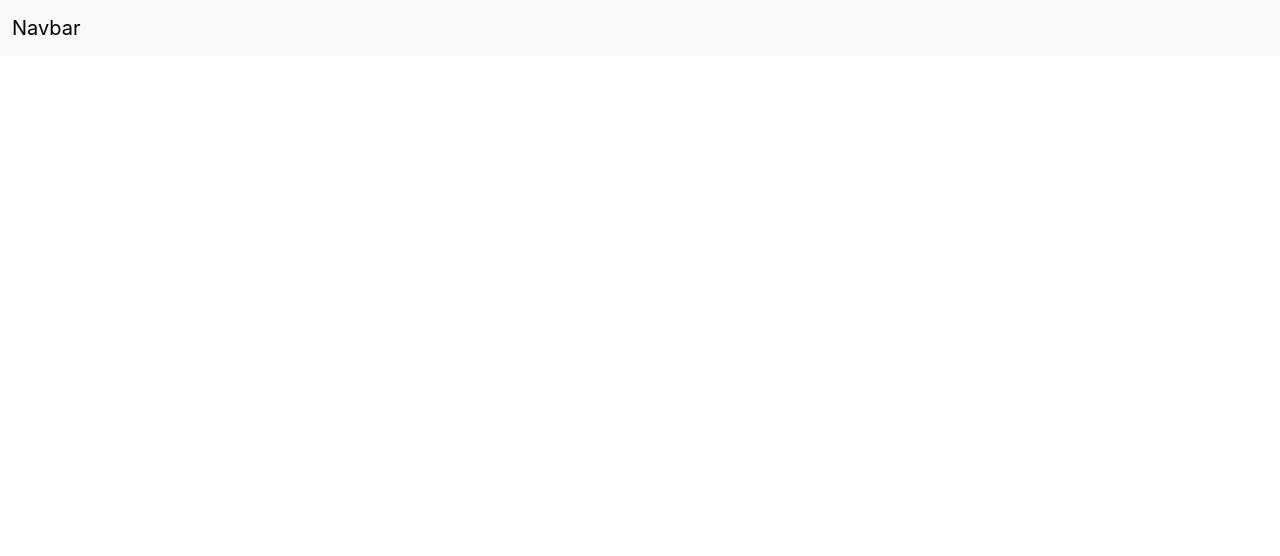
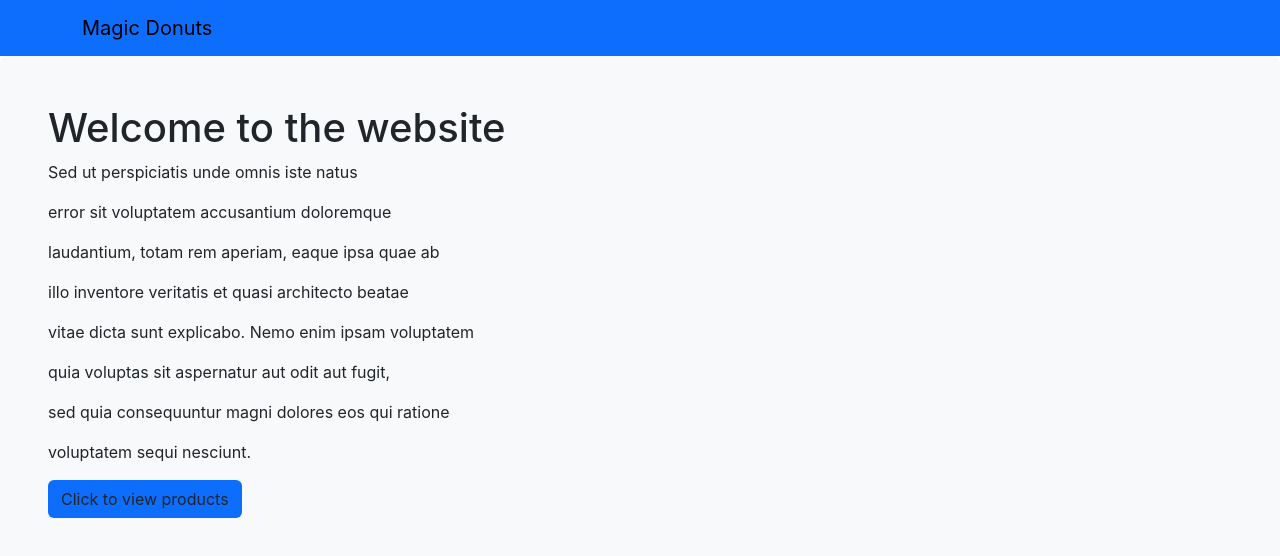
Before and after one commit to cleovilakazi/NodeAPI, a React (Create React App) app in the folder frontend/: page / in a window 1280 px wide. Shown: the top 556 px of the page. Built offline with nearby package versions, Linux system fonts and the light colour scheme.

Commit message:
20mins to go

```diff
--- a/frontend/package.json
+++ b/frontend/package.json
@@ -6,6 +6,7 @@
     "@testing-library/jest-dom": "^5.17.0",
     "@testing-library/react": "^13.4.0",
     "@testing-library/user-event": "^13.5.0",
+    "axios": "^1.4.0",
     "bootstrap": "^5.3.0",
     "react": "^18.2.0",
     "react-dom": "^18.2.0",
@@ -36,5 +37,6 @@
       "last 1 firefox version",
       "last 1 safari version"
     ]
-  }
+  },
+  "proxy": "http://localhost:3001"
 }
--- /dev/null
+++ b/frontend/src/layouts/MainLayout.jsx
@@ -0,0 +1,24 @@
+import React from "react";
+import { Link } from "react-router-dom";
+
+const MainLayout = ({ children }) => {
+  return (
+    <div>
+      <header>
+        <nav className="navbar navbar-light bg-primary">
+          <div className="container">
+            <Link to="/" className="navbar-brand">
+              Magic Donuts
+            </Link>
+          </div>
+        </nav>
+      </header>
+      <main>
+        <div className="container nt-3"></div>
+        {children}
+      </main>
+    </div>
+  );
+};
+
+export default MainLayout;
--- a/frontend/src/pages/HompePage.jsx
+++ b/frontend/src/pages/HompePage.jsx
@@ -1,17 +1,25 @@
 import React from "react";
-import {Link} from "react-router-dom";
+import { Link } from "react-router-dom";
+import MainLayout from "../layouts/MainLayout";
 
 const HompePage = () => {
   return (
-    <div>
-      <nav className="navbar bg-body-tertiary">
-        <div className="container-fluid">
-          <Link className="navbar-brand" href="#">
-            Navbar
-          </Link>
-        </div>
-      </nav>
-    </div>
+    <MainLayout>
+      <div className="bg-light p-5 nt-4 rounded-3">
+        <h1> Welcome to the website</h1>
+        <p>Sed ut perspiciatis unde omnis iste natus</p>
+        <p>error sit voluptatem accusantium doloremque</p>
+        <p>laudantium, totam rem aperiam, eaque ipsa quae ab </p>
+        <p>illo inventore veritatis et quasi architecto beatae </p>
+        <p>vitae dicta sunt explicabo. Nemo enim ipsam voluptatem </p>
+        <p>quia voluptas sit aspernatur aut odit aut fugit, </p>
+        <p>sed quia consequuntur magni dolores eos qui ratione </p>
+        <p>voluptatem sequi nesciunt. </p>
+        <Link to="/pos" className="btn bg-primary">
+          Click to view products
+        </Link>
+      </div>
+    </MainLayout>
   );
 };
 
--- a/frontend/src/pages/POS.jsx
+++ b/frontend/src/pages/POS.jsx
@@ -1,10 +1,86 @@
-import React from "react";
+import React, { useEffect, useState } from "react";
+import MainLayout from "../layouts/MainLayout";
+import axios from "axios";
 
 const POS = () => {
+  const [products, setProducts] = useState([]);
+  const [isLoading, setIsLoading] = useState(false);
+  const [cart, setCart] = useState([]);
+
+  const fetchProducts = async () => {
+    setIsLoading(true);
+    const result = await axios.get("product");
+    setProducts(await result.data);
+    setIsLoading(false);
+  };
+
+  const addProductToCart = async(product) => {
+    let findProductInCart = await cart.find(i=>{
+      return i.id === product.id
+    })
+    if(findProductInCart){
+      let newCart = [];
+      let newItem;
+      cart.forEach(cartItem => {
+        if(cartItem.id === product.id){
+          newItem = {
+            ...cartItem,
+            quantity: cartItem.quantity +1,
+            totalAmount: cartItem.price * (cartItem.quantity + 1)
+          }
+          newCart.push(newItem);
+        }
+
+      })
+
+
+    }
+    else{
+      let addingProduct = {
+        ...product,
+        'quantity': 1,
+        'totalAmount': product.price
+
+      }
+      setCart([...cart,addingProduct])
+    }
+
+
+
+
+  }
+
+  useEffect(() => {
+    fetchProducts();
+  }, []);
+
   return (
-    <div>
-      <h1>Hello</h1>
-    </div>
+    <MainLayout>
+      <div className="row">
+        <div className="col-lg-8">
+          {isLoading ? (
+            "Loading"
+          ) : (
+            <div className="row">
+              {products.map((product, key) => (
+                <div key={key} className="col-lg-4">
+                  <div className="border" onClick={() => addProductToCart(product)}>
+                    <p>{product.name}</p>
+                    <img
+                      src={product.image}
+                      className="img-fluid"
+                      alt={product.name}
+                    />
+                    <p>R{product.price}</p>
+                  </div>
+                </div>
+              ))}
+            </div>
+          )}
+        </div>
+        <div className="col-lg-4"></div>
+      </div>
+    </MainLayout>
   );
 };
 
```
Also changed, not shown: 2 other files (tests, documents, lock files or other folders).
